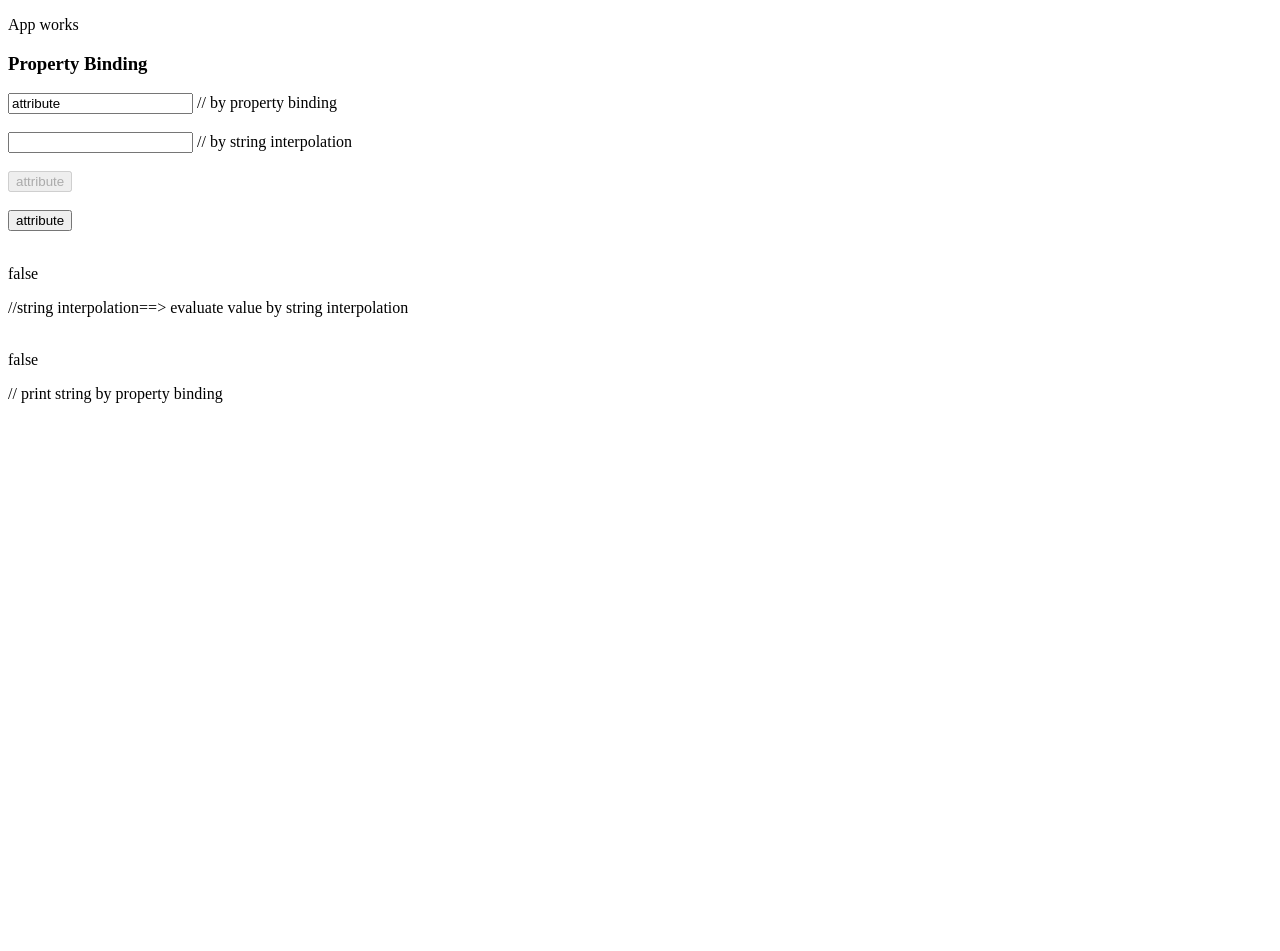
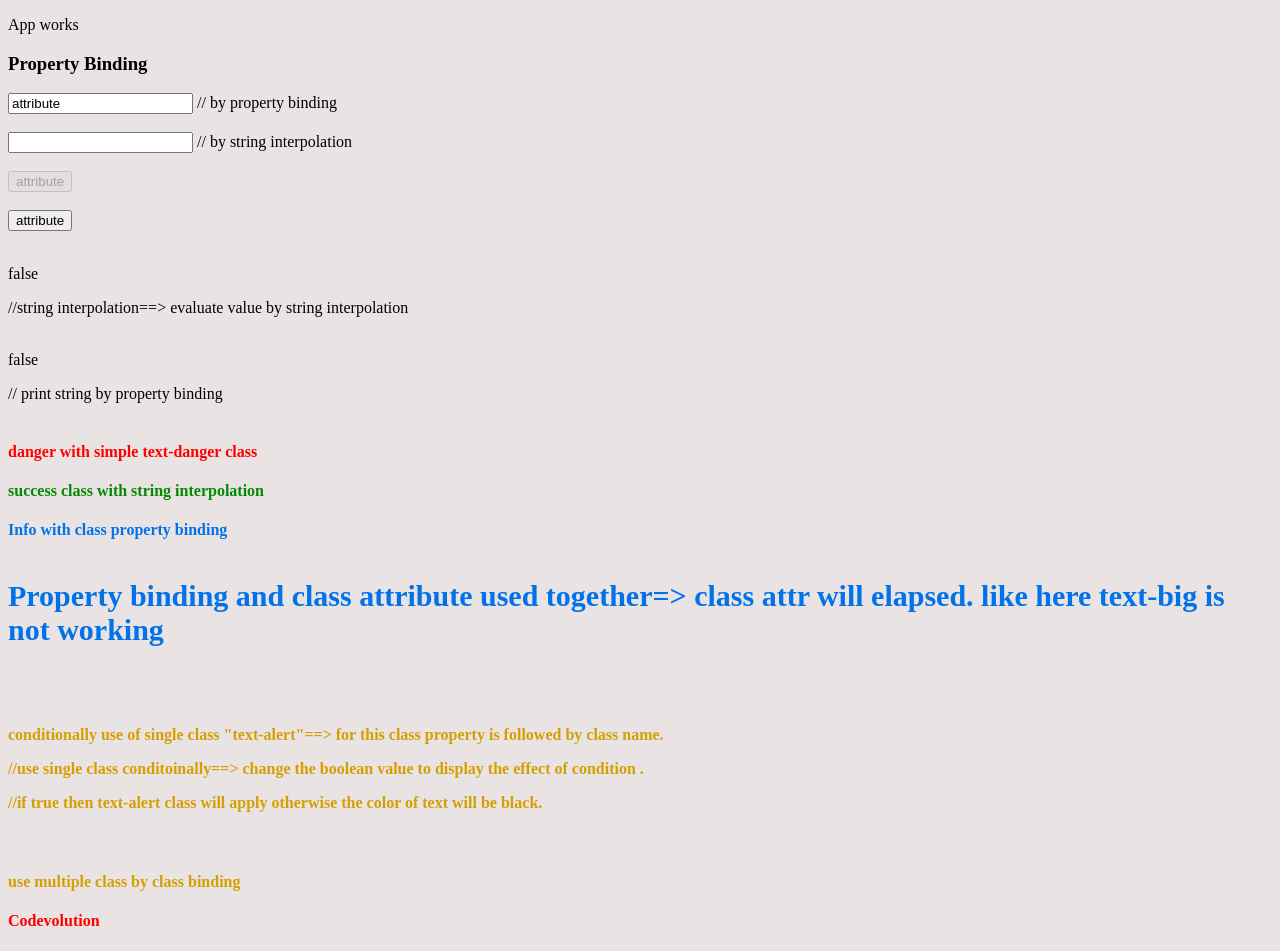
Before and after one commit to vikas576/Angular, an Angular app: page / in a window 1280 px wide. Before the commit the page ends 800 px from the top, so only its background shows below. Built offline with nearby package versions, Linux system fonts and the light colour scheme.

Commit message:
class binding practice added

```diff
--- a/src/app/app.component.html
+++ b/src/app/app.component.html
@@ -1,2 +1,3 @@
 <p> App works</p>
 <app-prop-bind> </app-prop-bind>
+<app-class-bind> </app-class-bind>
--- a/src/app/app.module.ts
+++ b/src/app/app.module.ts
@@ -4,11 +4,13 @@ import {FormsModule} from '@angular/forms'
 import { AppRoutingModule } from './app-routing.module';
 import { AppComponent } from './app.component';
 import { PropBindComponent } from './prop-bind/prop-bind.component';
+import { ClassBindComponent } from './class-bind/class-bind.component';
 
 @NgModule({
   declarations: [
     AppComponent,
-    PropBindComponent
+    PropBindComponent,
+    ClassBindComponent
   ],
   imports: [
     BrowserModule,
--- /dev/null
+++ b/src/app/class-bind/class-bind.component.css
@@ -0,0 +1 @@
+.tjis{ color: blue;}
--- /dev/null
+++ b/src/app/class-bind/class-bind.component.html
@@ -0,0 +1 @@
+<h3 class="tjis">class-bind works!</h3>
--- /dev/null
+++ b/src/app/class-bind/class-bind.component.ts
@@ -0,0 +1,65 @@
+import { Component, OnInit } from '@angular/core';
+
+@Component({
+  selector: 'app-class-bind',
+  // templateUrl: './class-bind.component.html',
+  template:`
+            <h4 class="text-danger"> danger with simple text-danger class </h4>
+            <h4 class="{{textSuccess}}"> success class with string interpolation </h4>
+            <h4 [class]="textInfo"> Info with class property binding </h4>
+            <h4 [class]="textInfo" class="text-big"> Property binding and class attribute used together=> class attr will elapsed. like here text-big is not working </h4> <br>
+            <h4 [class.text-alert]="hasAlert"> conditionally use of single class "text-alert"==> for this class property is followed by class name.<p> //use single class conditoinally==> change the boolean value to display the effect of condition . </p> <p> //if true then text-alert class will apply otherwise the color of text will be black.</p> </h4> <br>
+            <h4 [ngClass]="messageClasses" > use multiple class by  class binding </h4>
+            <h4 class="text-danger"> Codevolution </h4>
+
+            `,
+  // styleUrls: ['./class-bind.component.css']
+  styles: [`
+
+  .text-danger{color:#ff0000;}
+  .text-success{color:#038a03;}
+  .text-primary{color:#0072ea;}
+  .text-info{color:#0072ea;}
+  .text-italic{font-style="italic";}
+  .text-alert{color:#d49f03;}
+  .text-big{font-size:30px;}
+  .text-dark{font-weight:bold;}
+  `],
+})
+export class ClassBindComponent implements OnInit {
+
+  public textDanger= "text-danger";
+  public textSuccess= "text-success";
+  public textPrimary= "text-primary";
+  public textInfo= "text-info";
+  public textItalic= "text-italic";
+  public textBig= "text-big";
+  public textDark ="text-dark";
+
+// use single class conditoinally==> change the boolean value to display the effect of condition .
+// if true then text-alert class will apply otherwise the color of text will be black.
+// first define class name in property and then set another property for the boolean value/flag, so that we can conditionally use them.
+
+
+  public hasSuccess =true;
+  public hasError = false;
+  public hasAlert= true;
+  public textbold= true;
+
+
+
+  //  use [ngClass] directive for to use conditionally multiClasses together
+  //  classes which have true will be applied.
+  public messageClasses = {
+    "text-alert":this.hasAlert,
+    "text-danger":this.hasError,
+    "textSuccess":this.hasSuccess,
+    "text-dark": this.textbold,
+  }
+
+  constructor() { }
+
+  ngOnInit() {
+  }
+
+}
--- a/src/index.html
+++ b/src/index.html
@@ -7,6 +7,7 @@
   <meta name="viewport" content="width=device-width, initial-scale=1">
   <link rel="icon" type="image/x-icon" href="favicon.ico">
 </head>
+<style> body{background: #eae3e3;}</style>
 <body>
   <app-root></app-root>
 </body>
```
